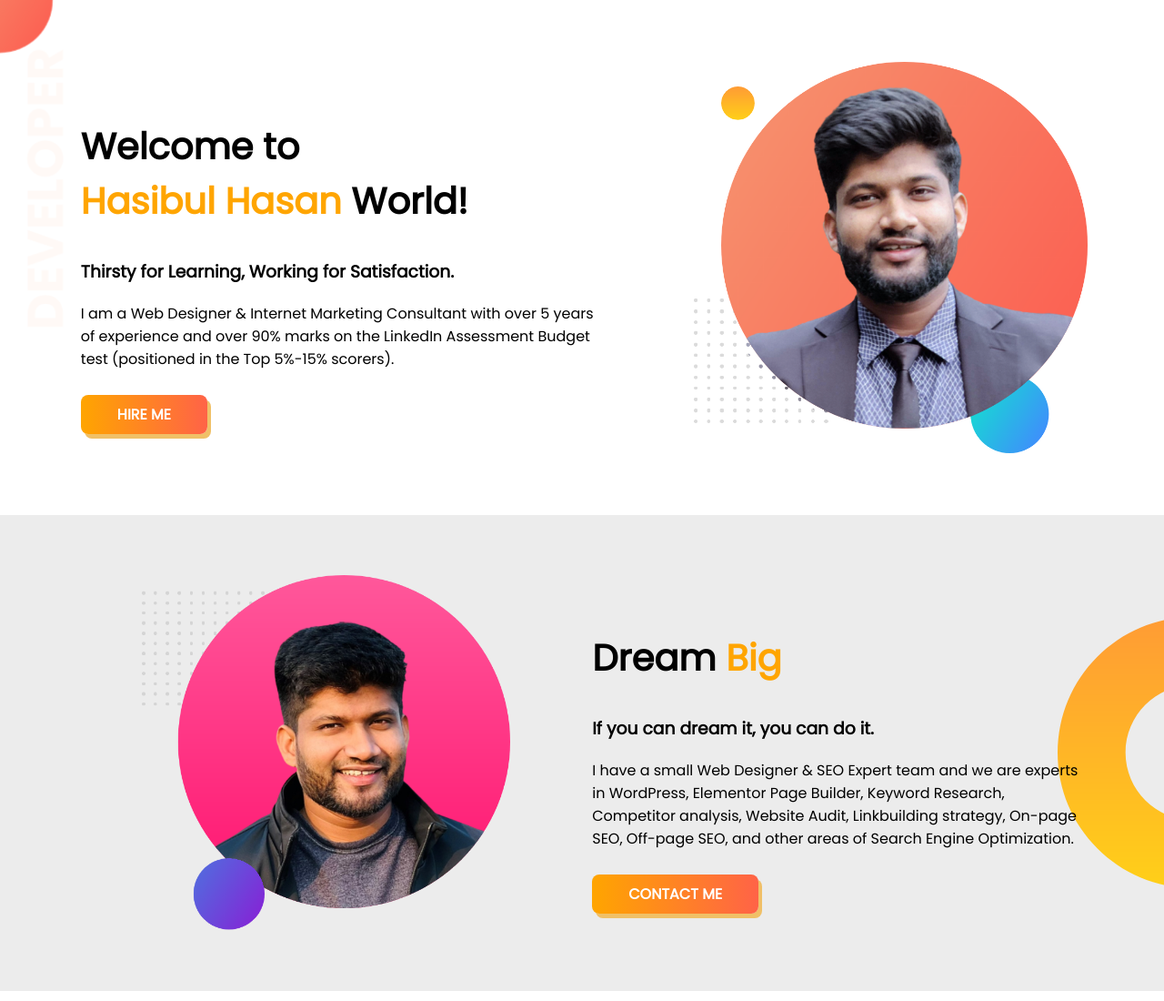
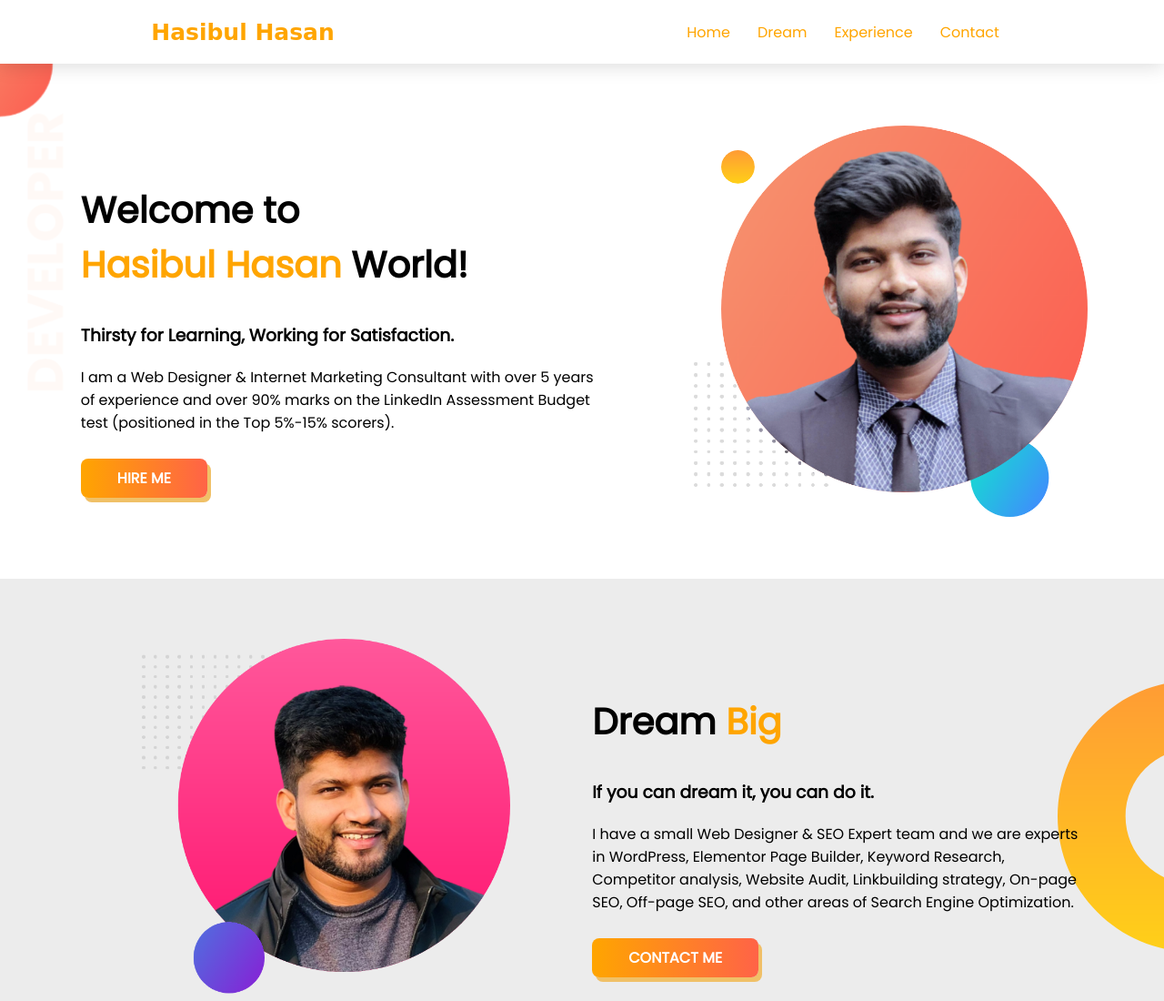
Before and after one commit to cbHasib/developer-portfolio, a plain HTML site: page index.html in a window 1280 px wide. Shown: the top 1100 px of the page at 91% size. Drawn offline with Linux system fonts and the light colour scheme; a web font is replaced by a local one.

Commit message:
add header nav

```diff
--- /dev/null
+++ b/assets/nav.css
@@ -0,0 +1,69 @@
+header{
+    top: 0px;
+    position: sticky;
+    z-index: 999;
+}
+
+nav{
+    display: flex;
+    width: 100%;
+    justify-content: space-around;
+    box-shadow: 0px 2px 20px 0px rgba(0, 0, 0, 0.15);
+    height: 70px;
+    background-color: white;
+}
+
+.sticky{
+    position: sticky;
+}
+
+nav ul{
+    display: flex;
+}
+
+nav li{
+    list-style: none;
+    align-self: center;
+    padding: 0%;
+}
+
+nav li a:hover{
+    background-color: antiquewhite;
+}
+
+
+
+nav li a:active{
+    background-color: antiquewhite;
+    color: rebeccapurple;
+}
+
+.active{
+    background-color: antiquewhite;
+}
+
+nav li a{
+    text-decoration: none;
+    color: orange;
+    font-size: 16px;
+    padding: 25px 15px;
+}
+
+.logo{
+    align-self: center;
+}
+
+.nav-logo{
+    height: 50px;
+}
+
+.text-logo{
+    font-size: 25px;
+    text-decoration: none;
+    color: orange;
+    font-family: 'Splash', cursive;
+}
+
+.text-logo::before{
+    content: "Hasibul Hasan";
+}
--- a/index.html
+++ b/index.html
@@ -8,12 +8,39 @@
 
 <link rel="shortcut icon" href="assets/images/hasib.png" type="image/x-icon">
     <link rel="stylesheet" href="assets/style.css">
+    <link rel="stylesheet" href="assets/nav.css">
 
     <link rel="preconnect" href="https://fonts.googleapis.com">
     <link rel="preconnect" href="https://fonts.gstatic.com" crossorigin>
-    <link href="https://fonts.googleapis.com/css2?family=Poppins&display=swap" rel="stylesheet">
+    <link href="https://fonts.googleapis.com/css2?family=Poppins&family=Splash&display=swap" rel="stylesheet">
 </head>
 <body>
+
+    <header>
+
+        <nav>
+            <div class="logo">
+                <h3 class="text-logo"></h3>
+                <!-- <a href="index.html">
+
+          <img class="nav-logo" src="assets/image/logo.png" alt="Website Logo"></a>  -->
+            </div>
+
+            <ul>
+                <li><a href="index.html">Home</a></li>
+                <li><a href="#dream-big-section">Dream</a></li>
+                <li><a href="#experience-section">Experience</a></li>
+                <li>
+                    <a href="#contact">Contact</a>
+                </li>
+            </ul>
+        </nav>
+    </header>
+
+
+
+
+
    <section id="welcome-section" class="flexible-container">
     <div class="half-width"><h1>Welcome to<br><span class="orange-color">Hasibul Hasan</span> World!</h1>
         <h3>Thirsty for Learning, Working for Satisfaction.</h3>
```
